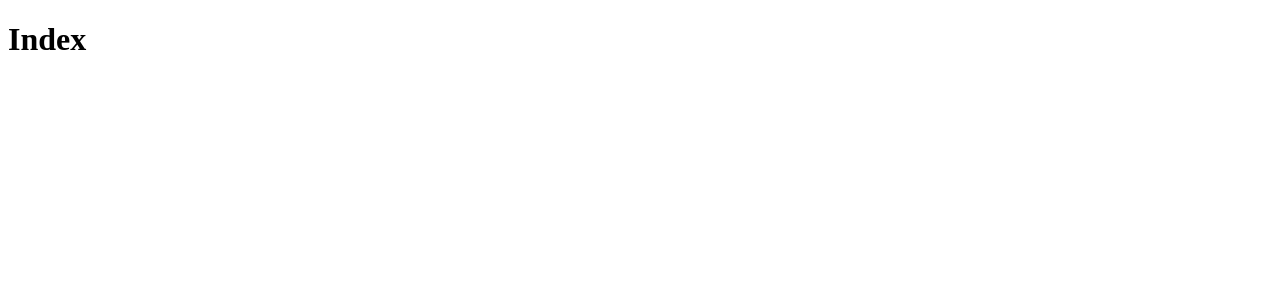
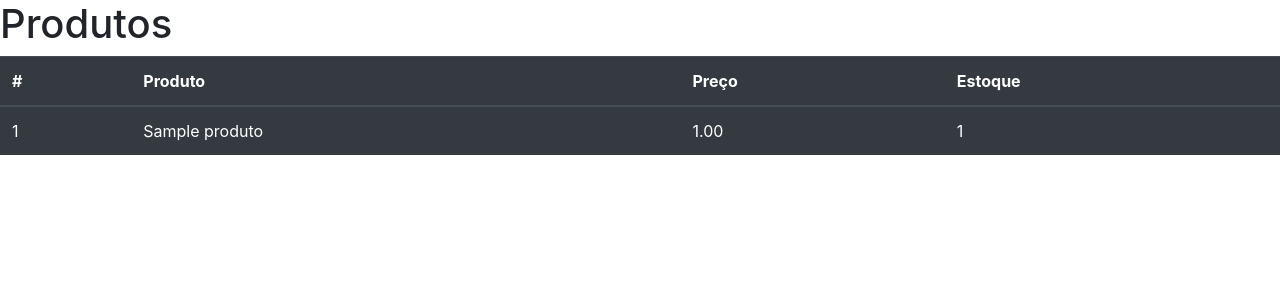
Before and after one commit to MarcosBB/django2, a Django app: page / in a window 1280 px wide. Before the commit the part shown is almost empty. Shown: the top 300 px of the page. Run offline with Django 3.2, Linux system fonts and the light colour scheme; tables that the repository leaves empty hold one stand-in row (values such as "Sample post"); grey boxes marked "Sample" are stand-in pictures; some libraries are stand-ins or nearby versions.

Commit message:
apresentando dados do banco de dados na página HTML e usando modal

```diff
--- /dev/null
+++ b/core/static/css/styles.css
@@ -0,0 +1,3 @@
+a {
+    color: white;
+}
--- a/core/templates/index.html
+++ b/core/templates/index.html
@@ -1,3 +1,5 @@
+{% load bootstrap4 %}
+{% load static %}
 <!DOCTYPE html>
 <html lang="pt-br">
 <head>
@@ -5,8 +7,47 @@
     <meta http-equiv="X-UA-Compatible" content="IE=edge">
     <meta name="viewport" content="width=device-width, initial-scale=1.0">
     <title>Index</title>
+    {% bootstrap_css %}
+    <link href="{% static 'css/styles.css' %}" rel="stylesheet">
 </head>
 <body>
-    <h1>Index</h1>
+    <div class="conteiner">
+        <h1>Produtos</h1>
+        <table class= "table table-dark">
+            <thead>
+                <tr>
+                    <th scope="col">#</th>
+                    <th scope="col">Produto</th>
+                    <th scope="col">Preço</th>
+                    <th scope="col">Estoque</th>
+                </tr>
+            </thead>
+            <tbody>
+                {% for produto in produtos %}
+                    <tr>
+                        <td scope="row">{{ produto.id }}</td>
+                        <td scope="row"><a href="#modal{{produto.id}}" data-toggle="modal">{{ produto.nome }}</a></td>
+                        <td scope="row">{{ produto.preco }}</td>
+                        <td scope="row">{{ produto.estoque }}</td>
+                    </tr>
+                    <div class="modal fade bd-exemple-modal-lg show" id="modal{{produto.id}}" role="dialog">
+                        <div class="modal-dialog">
+                            <div class="modal-content">
+                                <div class="modal-header">
+                                    <button type="button" class="close" data-dismiss="modal">
+                                        <span aria-hidden="true">&times;</span>
+                                    </button>
+                                </div>
+                                <div class="modal-body" id="dynamic-content">
+                                    <img src="{{ produto.imagem.url }}" class="img-fluid" alt="{{ produto.nome }}"/>
+                                </div>
+                            </div>
+                        </div>
+                    </div>
+                {% endfor %}
+            </tbody>
+        </table>
+    </div>
+{% bootstrap_javascript jquery='full'%}
 </body>
 </html>
--- a/core/views.py
+++ b/core/views.py
@@ -1,9 +1,14 @@
 from django.shortcuts import render
 from .forms import ContatoForm, ProdutoModelForm
 from django.contrib import messages
+from .models import Produto
 
 def index (request):
-    return render(request, 'index.html')
+    context = {
+        'produtos': Produto.objects.all()
+    }
+    #print(f'Produtos = {Produto.objects.all()}')
+    return render(request, 'index.html', context)
 
 def contato (request):
     form = ContatoForm(request.POST or None)
--- a/django2/settings.py
+++ b/django2/settings.py
@@ -128,7 +128,7 @@ USE_TZ = True
 
 STATIC_URL = '/static/'
 STATIC_ROOT = os.path.join(BASE_DIR, 'staticfiles')
-MEDIA_URL = 'media/'
+MEDIA_URL = '/media/'
 MEDIA_ROOT = os.path.join(BASE_DIR, 'media')
 
 # Default primary key field type
--- a/django2/urls.py
+++ b/django2/urls.py
@@ -21,4 +21,4 @@ from django.conf import settings
 urlpatterns = [
     path('admin/', admin.site.urls),
     path('', include('core.urls')),
-] + static(settings.MEDIA_URL, documents_root=settings.MEDIA_ROOT)
+] + static(settings.MEDIA_URL, document_root=settings.MEDIA_ROOT)
```
